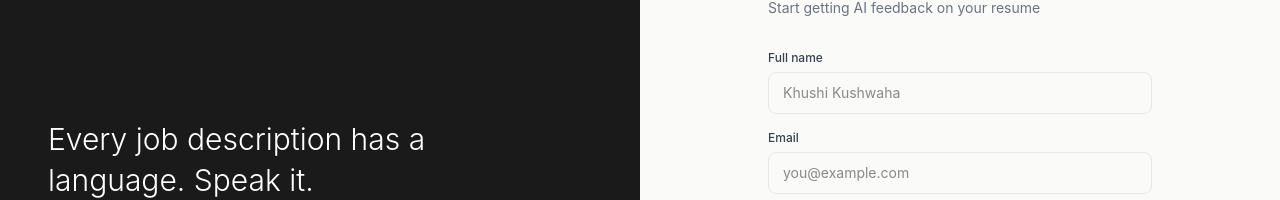
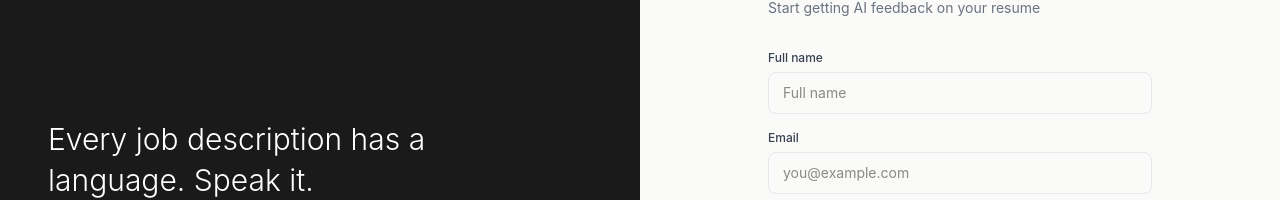
Before and after one commit to khushikushwaha415-hue/resumeiq, a React app in the folder frontend/: page /signup in a window 1280 px wide. Shown: the part 230-430 px from the top of the page. Built offline with nearby package versions, Linux system fonts and the light colour scheme; the HTML template or start-up script is replaced by a standard one.

Commit message:
Update placeholder text

```diff
--- a/frontend/src/pages/Signup.jsx
+++ b/frontend/src/pages/Signup.jsx
@@ -93,7 +93,7 @@ const Signup = () => {
                 style={{ border: "1px solid #e5e7eb", color: "#1a1a1a" }}
                 onFocus={(e) => (e.target.style.borderColor = "#4f46e5")}
                 onBlur={(e) => (e.target.style.borderColor = "#e5e7eb")}
-                placeholder="Khushi Kushwaha"
+                placeholder="Full name"
               />
             </div>
 
```
